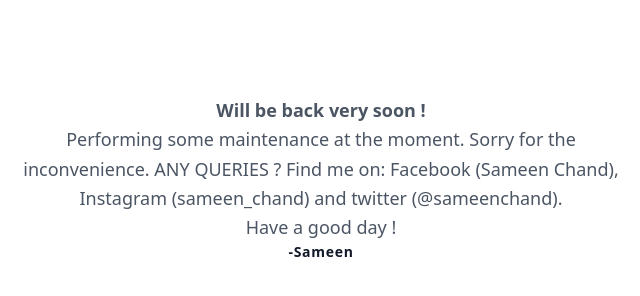
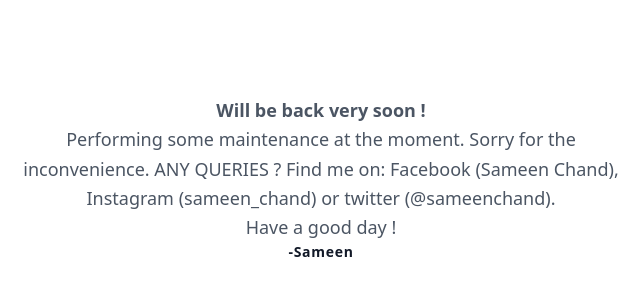
Before and after one commit to nesambot/portfolio-website, a plain HTML site: page index.html in a window 1280 px wide. Shown: the full height of the page, 319-959 px from the left. Drawn offline with nearby package versions, Linux system fonts and the light colour scheme.

Commit message:
updateeeeeeeeedddddd

```diff
--- a/index.html
+++ b/index.html
@@ -13,7 +13,7 @@
       <div class="xl:w-1/2 lg:w-3/4 w-full mx-auto text-center">
         <p class="leading-relaxed text-lg"><b>Will be back very soon !</b> <br>Performing some maintenance at the moment.
           Sorry for the inconvenience. ANY QUERIES ? Find me on: Facebook (Sameen Chand),
-          Instagram (sameen_chand) and twitter (@sameenchand). <br> Have a good day !</p>
+          Instagram (sameen_chand) or twitter (@sameenchand). <br> Have a good day !</p>
         <h2 class="text-gray-900 font-medium title-font tracking-wider text-sm"><b>-Sameen</b></h2>
       </div>
     </div>
```
